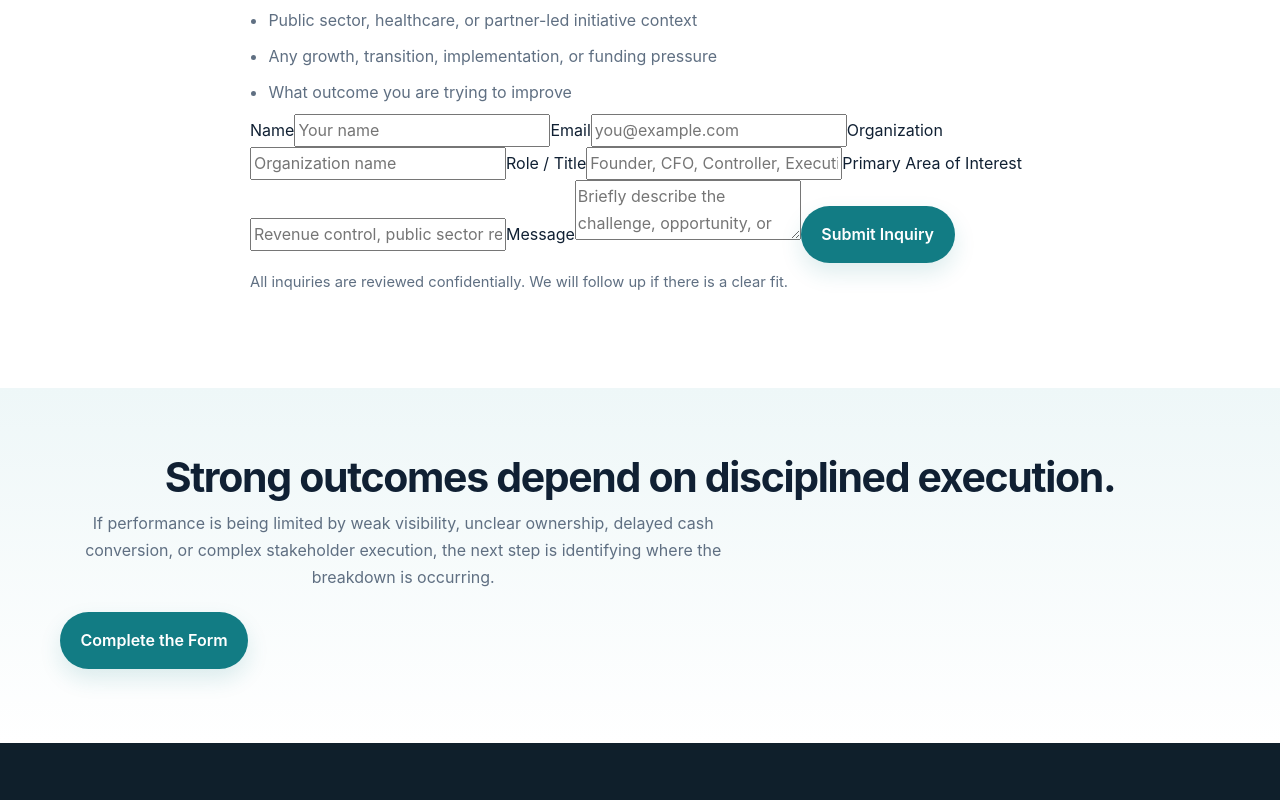
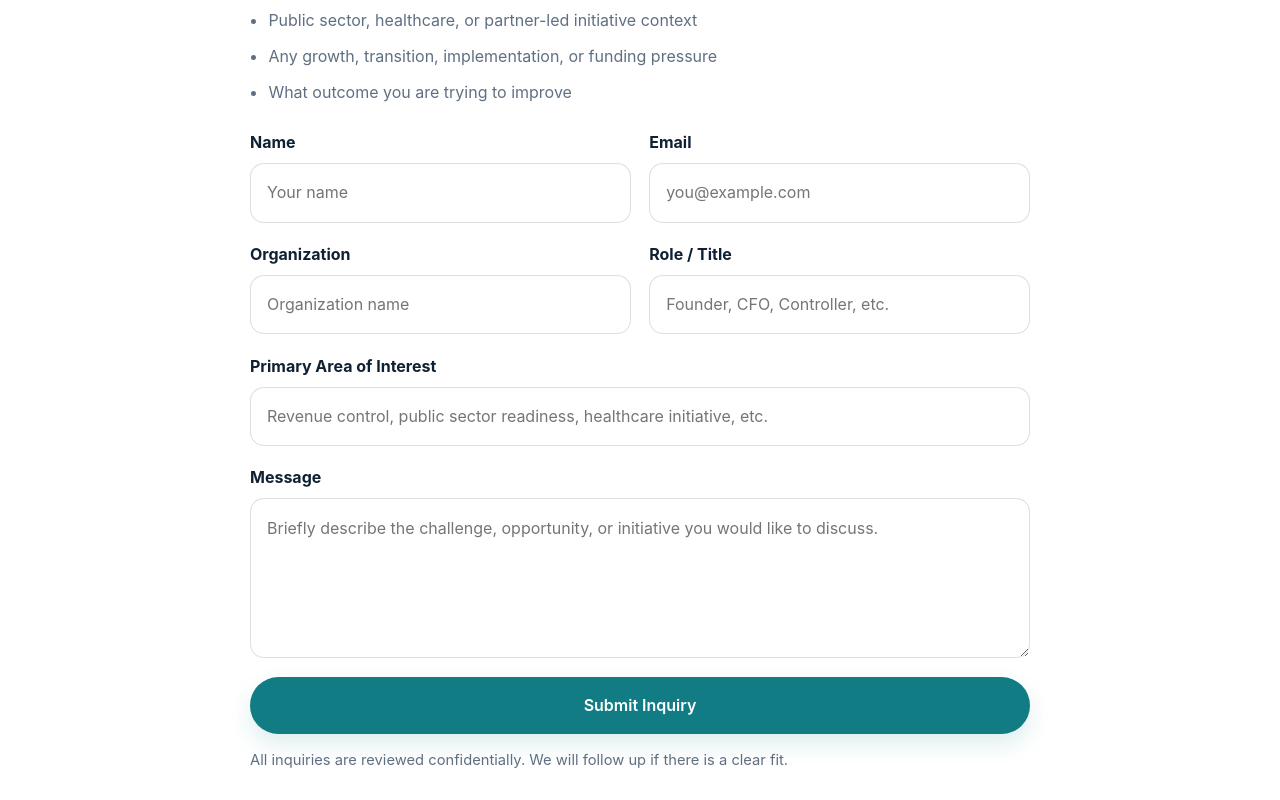
Before and after one commit to pjechete/prosperity-heritage-Advisory-Services, a Next.js app: page /contact in a window 1280 px wide. Shown: the part 2100-2900 px from the top of the page. Built offline with nearby package versions, Linux system fonts and the light colour scheme.

Commit message:
Update page.tsx

```diff
--- a/src/app/contact/page.tsx
+++ b/src/app/contact/page.tsx
@@ -9,7 +9,6 @@ export const metadata: Metadata = {
 export default function ContactPage() {
   return (
     <main>
-
       {/* HERO */}
       <section className="page-hero">
         <div className="container">
@@ -44,7 +43,6 @@ export default function ContactPage() {
           </p>
 
           <div className="services-grid">
-
             <div className="service-card">
               <h3>Revenue & Cash Performance</h3>
               <p>
@@ -65,7 +63,6 @@ export default function ContactPage() {
                 Healthcare, revenue cycle, implementation, or strategic partnership initiatives require clearer workflow alignment, operational readiness, and financial visibility.
               </p>
             </div>
-
           </div>
         </div>
       </section>
@@ -91,7 +88,6 @@ export default function ContactPage() {
       {/* FORM */}
       <section id="contact-form" className="section alt">
         <div className="container narrow">
-
           <h2>Share your situation</h2>
 
           <div className="form-guidance">
@@ -105,27 +101,44 @@ export default function ContactPage() {
             </ul>
           </div>
 
-          {/* FORM FIELDS */}
-          <form className="contact-form">
-
+          <form className="form-grid">
+            <div className="form-field">
               <label>Name</label>
               <input type="text" placeholder="Your name" />
+            </div>
 
+            <div className="form-field">
               <label>Email</label>
               <input type="email" placeholder="you@example.com" />
+            </div>
 
+            <div className="form-field">
               <label>Organization</label>
               <input type="text" placeholder="Organization name" />
+            </div>
 
+            <div className="form-field">
               <label>Role / Title</label>
-            <input type="text" placeholder="Founder, CFO, Controller, Executive Director, Operations Leader, etc." />
+              <input
+                type="text"
+                placeholder="Founder, CFO, Controller, etc."
+              />
+            </div>
 
+            <div className="form-field full-width">
               <label>Primary Area of Interest</label>
-            <input type="text" placeholder="Revenue control, public sector readiness, healthcare initiative, strategic partnership, etc." />
+              <input
+                type="text"
+                placeholder="Revenue control, public sector readiness, healthcare initiative, etc."
+              />
+            </div>
 
+            <div className="form-field full-width">
               <label>Message</label>
               <textarea placeholder="Briefly describe the challenge, opportunity, or initiative you would like to discuss." />
+            </div>
 
+            <div className="form-field full-width">
               <button type="submit" className="btn btn-primary">
                 Submit Inquiry
               </button>
@@ -133,9 +146,8 @@ export default function ContactPage() {
               <p className="form-note">
                 All inquiries are reviewed confidentially. We will follow up if there is a clear fit.
               </p>
-
+            </div>
           </form>
-
         </div>
       </section>
 
@@ -154,7 +166,6 @@ export default function ContactPage() {
           </div>
         </div>
       </section>
-
     </main>
   );
 }
```
Lines whose indentation alone changed are shown as unchanged.
